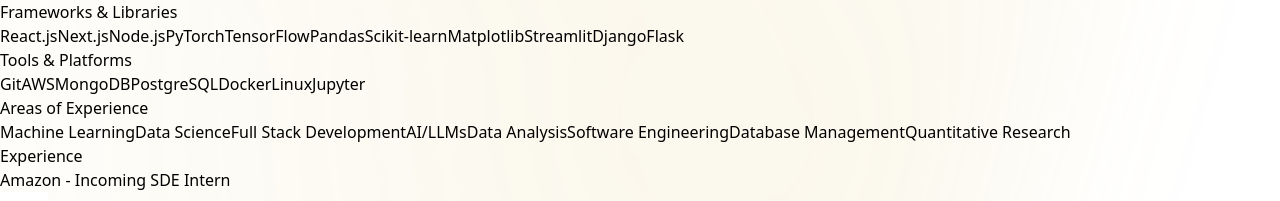
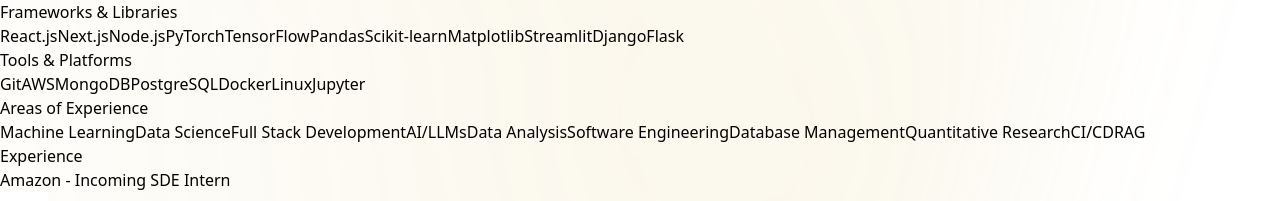
Before and after one commit to SohamGunturu7/soham-portfolio, a Next.js app: page / in a window 1280 px wide. Shown: the part 1241-1442 px from the top of the page. Built offline with nearby package versions, Linux system fonts and the light colour scheme.

Commit message:
more skills x2

```diff
--- a/src/app/page.tsx
+++ b/src/app/page.tsx
@@ -406,7 +406,7 @@ export default function Home() {
               <div className="bg-white/5 backdrop-blur-sm border border-[#D4AF37]/20 rounded-lg p-6 hover:border-[#D4AF37]/40 transition-colors">
                 <h2 className="text-2xl font-bold text-white mb-4">Areas of Experience</h2>
                 <div className="flex flex-wrap gap-3">
-                  {["Machine Learning", "Data Science", "Full Stack Development", "AI/LLMs", "Data Analysis", "Software Engineering", "Database Management", "Quantitative Research"].map((skill) => (
+                  {["Machine Learning", "Data Science", "Full Stack Development", "AI/LLMs", "Data Analysis", "Software Engineering", "Database Management", "Quantitative Research", "CI/CD", "RAG"].map((skill) => (
                     <span key={skill} className="bg-[#D4AF37]/10 text-white px-4 py-2 rounded-full border border-[#D4AF37]/20 hover:bg-[#D4AF37]/20 transition-colors">
                       {skill}
                     </span>
```
